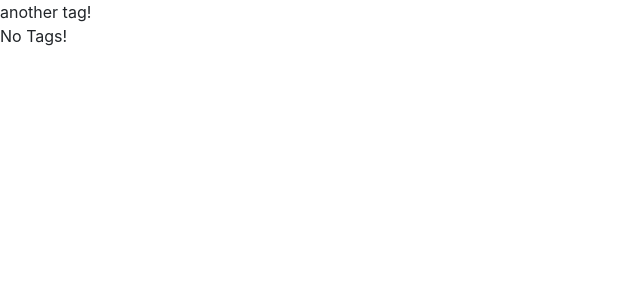
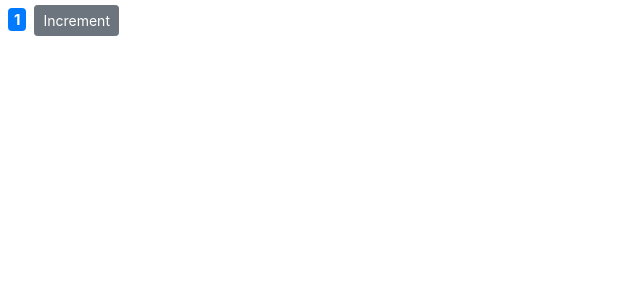
Before and after one commit to aujlarj/learning-react, a React (Create React App) app: page / in a window 1280 px wide. Shown: the top 300 px of the page, without its empty margins (0-640 px from the left). Built offline with nearby package versions, Linux system fonts and the light colour scheme.

Commit message:
updating states using setState() created

```diff
--- a/src/components/counter.jsx
+++ b/src/components/counter.jsx
@@ -3,33 +3,36 @@ import React, { Component } from "react";
 class Counter extends Component {
   state = {
     count: 1,
-    tags: [],
   };
 
   styles = {
-    fontSize: 10,
+    fontSize: 15,
     fontWeight: "bold",
   };
 
-  renderTags() {
-    if (this.state.tags.length === 0) return <p> No Tags! </p>;
+  // constructor() {
+  //   super();
+  //   this.handleIncrement = this.handleIncrement.bind(this);
+  // }
 
-    return (
-      <ul>
-        {" "}
-        {this.state.tags.map((tag) => (
-          <li key={tag}>{tag}</li>
-        ))}{" "}
-      </ul>
-    );
-  }
+  handleIncrement = () => {
+    this.setState({ count: this.state.count + 1 });
+  };
+
   render() {
     let classes = this.getBadgeClasses();
 
     return (
       <div>
-        {this.state.tags.length === 0 && "another tag!"}
-        {this.renderTags()}
+        <span style={this.styles} className={classes}>
+          {this.formatCount()}
+        </span>
+        <button
+          onClick={this.handleIncrement}
+          className="btn btn-secondary btn-sm"
+        >
+          Increment
+        </button>
       </div>
     );
   }
```
